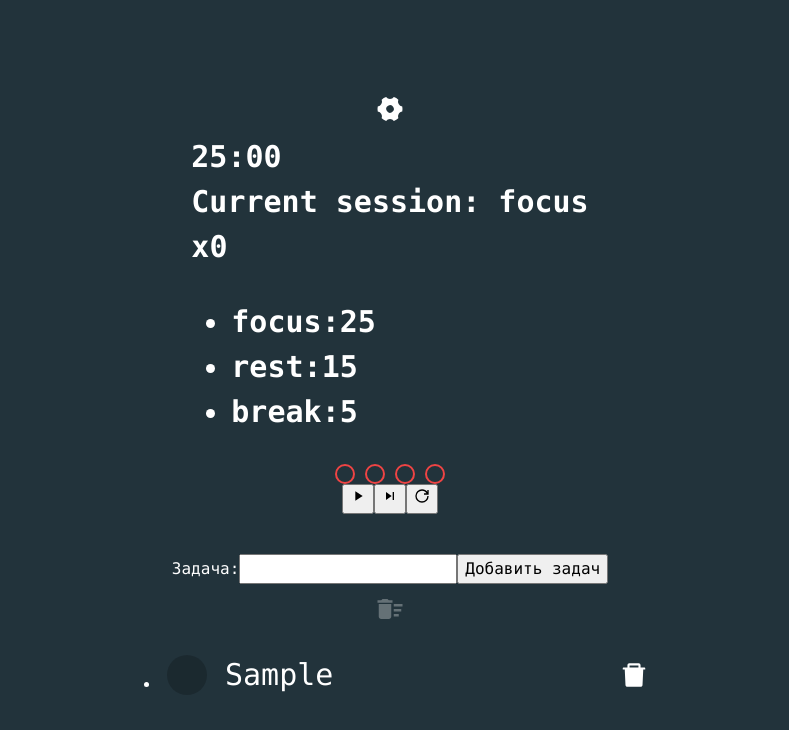
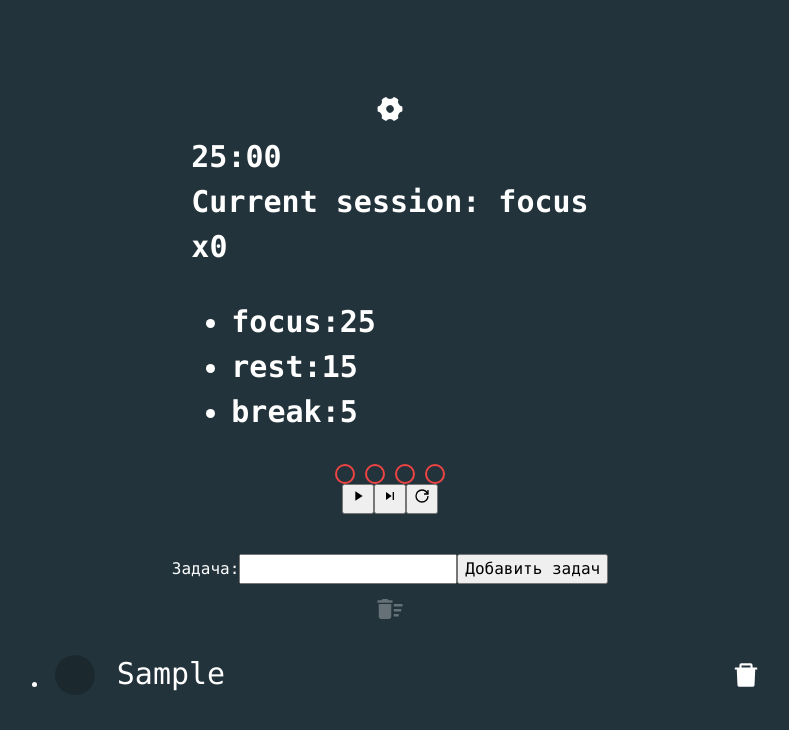
Before and after one commit to git-dmitriy/pomodoro-app, a React (Create React App) app: page / in a window 1280 px wide. Both pictures are taken after typing "Sample" into the empty fields and a click on the button "Добавить задач". Shown: the top 730 px of the page, without its empty margins (250-1039 px from the left). Built offline with nearby package versions, Linux system fonts and the light colour scheme; the HTML template or start-up script is replaced by a standard one.

Commit message:
Improve task item

```diff
--- a/src/components/tasks/TaskListItem.tsx
+++ b/src/components/tasks/TaskListItem.tsx
@@ -1,13 +1,13 @@
 import { TaskItem as TaskItemType } from 'features/tasks/types';
-
 import { useRef, useState, useEffect, KeyboardEvent, ChangeEvent } from 'react';
 import { useDispatch } from 'react-redux';
 import { removeTask, updateTask } from 'features/tasks/tasksSlice';
 import { Button } from 'components/ui/Button';
 import { AiFillDelete } from 'react-icons/ai';
-import { TaskInput } from 'components/ui/TaskInput';
 import { Checkbox } from 'components/ui/Checkbox';
 import { TaskItem } from 'components/ui/TaskItem';
+import { TextArea } from 'components/ui/TextArea';
+import { TextBlock } from 'components/ui/TextBlock';
 import styled from 'styled-components';
 
 const Container = styled.div`
@@ -17,12 +17,14 @@ const Container = styled.div`
 
 export const TaskListItem = (task: TaskItemType) => {
   const [content, setContent] = useState(task.content);
-  const textInput = useRef<null | HTMLInputElement>(null);
+  const textInputRef = useRef<null | HTMLTextAreaElement>(null);
   const [isComplete, setIsComplete] = useState(task.isComplete);
+  const [isEdit, setIsEdit] = useState(false);
   const dispatch = useDispatch();
 
-  const onSaveHandler = (e: KeyboardEvent<HTMLInputElement>) => {
-    if (e.key === 'Enter') {
+  const onSaveHandler = (e: KeyboardEvent<HTMLTextAreaElement>) => {
+    if (e.key === 'Enter' || e.key === 'Escape') {
+      e.preventDefault();
       if (content.trim() !== task.content) {
         dispatch(
           updateTask({
@@ -32,7 +34,7 @@ export const TaskListItem = (task: TaskItemType) => {
           })
         );
       }
-      textInput.current?.blur();
+      textInputRef.current?.blur();
     }
   };
 
@@ -46,6 +48,10 @@ export const TaskListItem = (task: TaskItemType) => {
     );
   }, [isComplete]);
 
+  useEffect(() => {
+    textInputRef.current?.focus();
+  }, [setIsEdit]);
+
   const onBlurHandler = () => {
     if (content.trim() !== task.content) {
       dispatch(
@@ -57,6 +63,7 @@ export const TaskListItem = (task: TaskItemType) => {
       );
     }
     setContent(content.trim());
+    setIsEdit(false);
   };
 
   const onRemoveHandler = () => {
@@ -67,11 +74,15 @@ export const TaskListItem = (task: TaskItemType) => {
     setIsComplete(!isComplete);
   };
 
-  const onChangeHandler = (e: ChangeEvent<HTMLInputElement>) => {
+  const onChangeHandler = (e: ChangeEvent<HTMLTextAreaElement>) => {
     e.preventDefault();
     if (!isComplete) {
       setContent(e.target.value);
     }
+  };
+  const onEditHandler = () => {
+    setIsEdit(true);
+    textInputRef.current?.focus();
   };
 
   return (
@@ -80,14 +91,17 @@ export const TaskListItem = (task: TaskItemType) => {
         <Checkbox isChecked={isComplete} />
       </Container>
 
-      <TaskInput
-        type='text'
-        value={content}
-        ref={textInput}
-        onChange={onChangeHandler}
-        onBlur={onBlurHandler}
-        onKeyUp={onSaveHandler}
-      />
+      {isEdit && !isComplete ? (
+        <TextArea
+          refElement={textInputRef}
+          content={content}
+          onChangeHandler={onChangeHandler}
+          onBlurHandler={onBlurHandler}
+          onKeyUpHandler={onSaveHandler}
+        />
+      ) : (
+        <TextBlock onClick={onEditHandler}>{content}</TextBlock>
+      )}
 
       <Button onClick={onRemoveHandler}>
         <AiFillDelete />
--- a/src/components/ui/TaskItem.tsx
+++ b/src/components/ui/TaskItem.tsx
@@ -3,8 +3,12 @@ import styled from 'styled-components';
 export const TaskItem = styled.div<{ isChecked: boolean }>`
   display: flex;
   align-items: center;
+  gap: 1rem;
   opacity: ${({ isChecked }) => (isChecked ? 0.3 : 1)};
   position: relative;
+  width: 40ch;
+  font-size: 30px;
+
   &::after {
     content: '';
     position: absolute;
--- /dev/null
+++ b/src/components/ui/TextArea.tsx
@@ -0,0 +1,75 @@
+import { ChangeEvent, KeyboardEvent, RefObject } from 'react';
+import styled from 'styled-components';
+
+const TaskInputArea = styled.textarea`
+  display: block;
+  width: 40ch;
+  resize: none;
+  background-color: transparent;
+  border: none;
+  color: white;
+  transition: color 0.3s;
+  border-bottom: 4px solid transparent;
+  font-size: 30px;
+  line-height: 1.5;
+  padding: 0;
+  scrollbar-width: thin;
+  scrollbar-color: rgba(0, 0, 0, 0.3) rgba(0, 0, 0, 0.1);
+
+  &::selection {
+    background-color: #f4a259;
+  }
+
+  &:focus-visible {
+    outline: none;
+    border-bottom: 2px solid white;
+    border-bottom: 4px solid rgba(0, 0, 0, 0.3);
+  }
+
+  &::-webkit-scrollbar {
+    width: 0.5rem;
+  }
+
+  &::-webkit-scrollbar-track {
+    background: #f1f1f1;
+    background: rgba(0, 0, 0, 0.1);
+  }
+
+  &::-webkit-scrollbar-thumb {
+    background: rgba(0, 0, 0, 0.2);
+    transition: background-color 0.3s;
+  }
+
+  &::-webkit-scrollbar-thumb:hover {
+    background: rgba(0, 0, 0, 0.3);
+    cursor: default;
+  }
+`;
+
+type P = {
+  content: string;
+  refElement: RefObject<HTMLTextAreaElement>;
+  onChangeHandler: (e: ChangeEvent<HTMLTextAreaElement>) => void;
+  onBlurHandler: () => void;
+  onKeyUpHandler: (e: KeyboardEvent<HTMLTextAreaElement>) => void;
+};
+
+export const TextArea = ({
+  content,
+  refElement,
+  onChangeHandler,
+  onBlurHandler,
+  onKeyUpHandler,
+}: P) => {
+  return (
+    <TaskInputArea
+      ref={refElement}
+      value={content}
+      onChange={onChangeHandler}
+      onBlur={onBlurHandler}
+      onKeyDown={onKeyUpHandler}
+      autoFocus
+      rows={content.trim().length > 40 ? 2 : 1}
+    ></TaskInputArea>
+  );
+};
--- /dev/null
+++ b/src/components/ui/TextBlock.ts
@@ -0,0 +1,7 @@
+import styled from 'styled-components';
+
+export const TextBlock = styled.p`
+  width: 40ch;
+  padding: 0;
+  border-bottom: 4px solid transparent;
+`;
```
